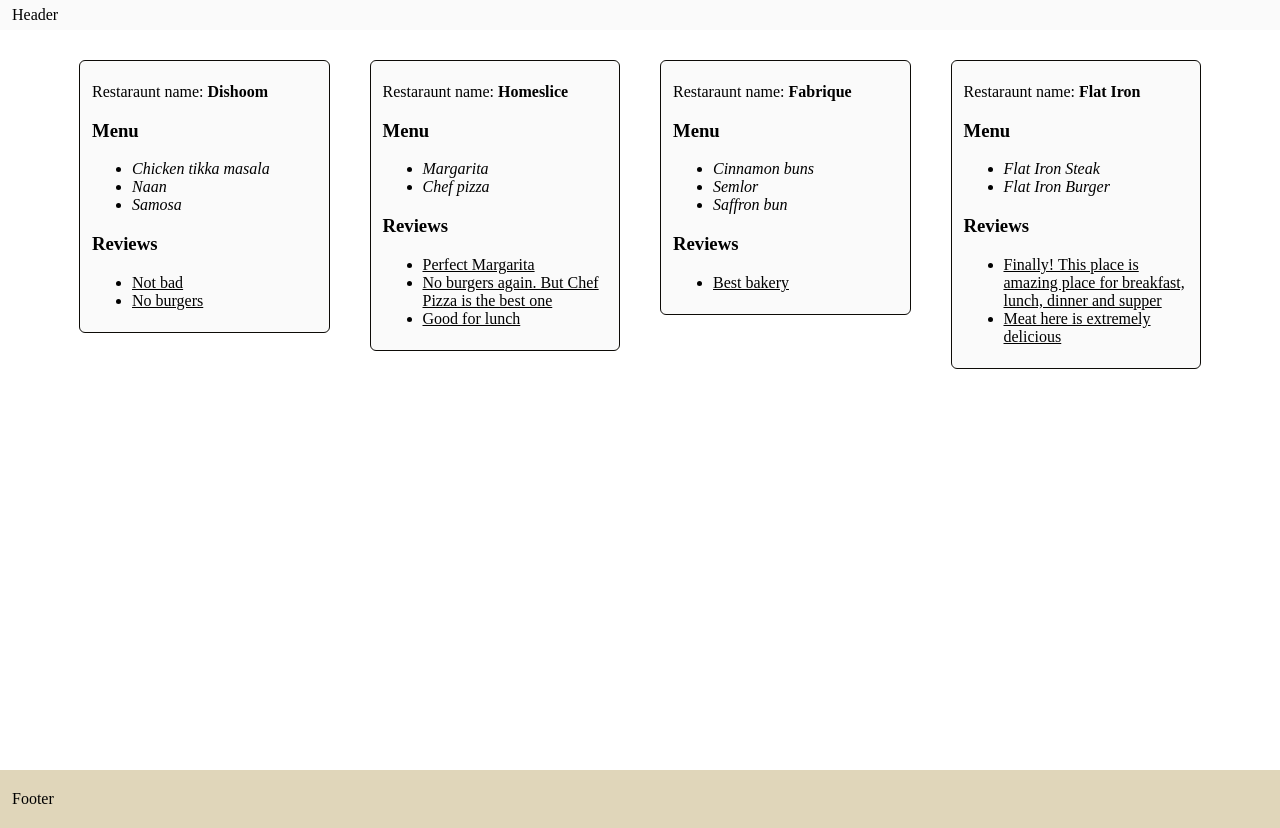
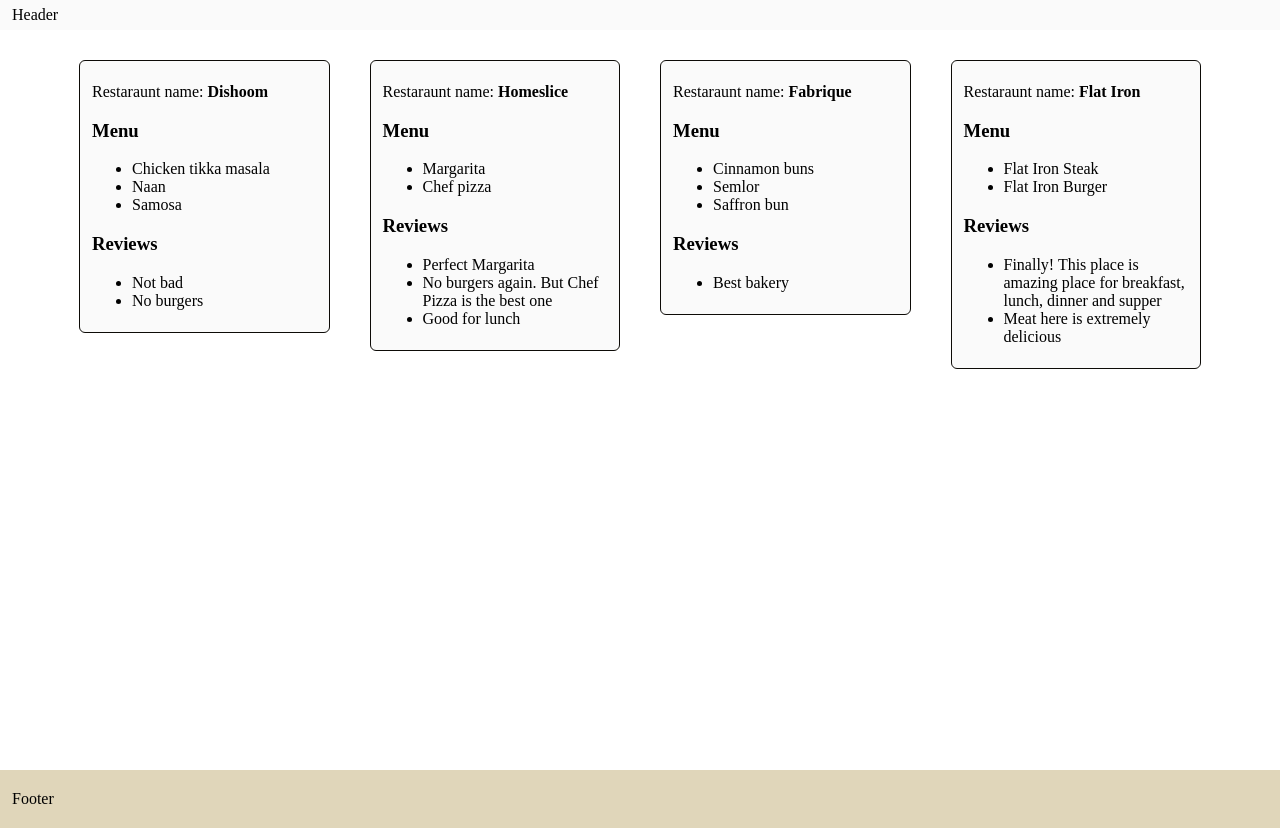
Before and after one commit to lkanblack/react-2024-01-15, a React (Vite) app: page / in a window 1280 px wide. Built offline with nearby package versions, Linux system fonts and the light colour scheme.

Commit message:
small fixes for hw2

```diff
--- /dev/null
+++ b/src/components/dish/component.jsx
@@ -0,0 +1,7 @@
+export const Dish = ({dish}) => {
+  return (
+  <div>
+    {dish.name}
+  </div>
+  );
+}
--- /dev/null
+++ b/src/components/menu/components.jsx
@@ -0,0 +1,11 @@
+import { Dish } from "../dish/component"
+
+export const Menu = ({menu}) => {
+  return (
+  <ul>
+   {menu.map((dish) => (
+      <li><Dish dish={dish}/></li>
+      ))}
+  </ul>
+  );
+}
--- a/src/components/restaraunt/component.jsx
+++ b/src/components/restaraunt/component.jsx
@@ -1,21 +1,15 @@
 import './style.scss';
+import { Menu } from '../menu/components';
+import { Reviews } from '../reviews/component';
 
 export const Restaurant = ({ name, menu, reviews }) => {
   return (
     <div className='restaraunt'>
       <p>Restaraunt name: <b>{name}</b></p>
       <h3>Menu</h3>
-      <ul>
-      {menu.map((item) => (
-        <li key={item.id}><em>{item.name}</em></li>
-      ))}
-      </ul>
+      <Menu menu={menu} />
       <h3>Reviews</h3>
-      <ul>
-      {reviews.map((review) => (
-        <li key={review.id}><u>{review.text}</u></li>
-      ))}
-      </ul>
+      <Reviews reviews={reviews} />
     </div>
   );
 }
--- a/src/components/restarauntList/component.jsx
+++ b/src/components/restarauntList/component.jsx
@@ -6,8 +6,8 @@
 export const RestarauntList = () => {
   return(
     <section className='restaraunt-list'>
-      {restaurants.map((place) => (
-        <Restaurant key={place.id} name={place.name} menu={place.menu} reviews={place.reviews}/>
+      {restaurants.map((restaraunt) => (
+        <Restaurant key={restaraunt.id} name={restaraunt.name} menu={restaraunt.menu} reviews={restaraunt.reviews}/>
       ))}
     </section>
   )
--- /dev/null
+++ b/src/components/review/comment.jsx
@@ -0,0 +1,7 @@
+export const Review = ({review}) => {
+  return(
+    <div>
+      {review.text}
+    </div>
+  )
+}
--- /dev/null
+++ b/src/components/reviews/component.jsx
@@ -0,0 +1,13 @@
+import { Review } from "../review/comment";
+
+export const Reviews = ({reviews}) => {
+  return (
+    <ul>
+    {reviews.map((review) => (
+      <li key={review.id}>
+      <Review review={review}/>
+      </li>
+    ))}
+    </ul>
+  )
+};
```
Also changed, not shown: .eslintrc.cjs.
